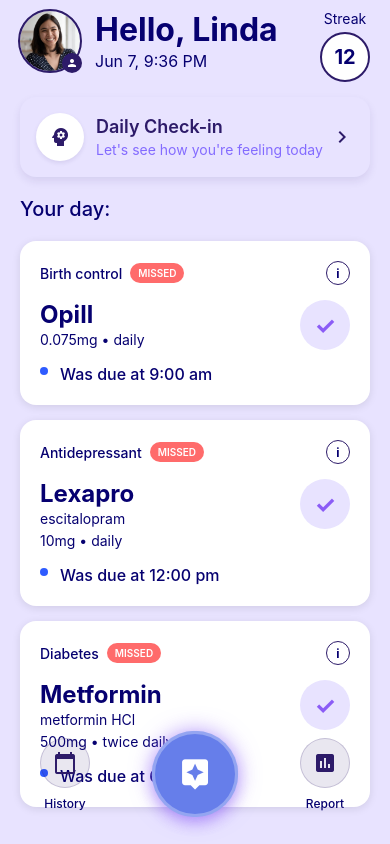
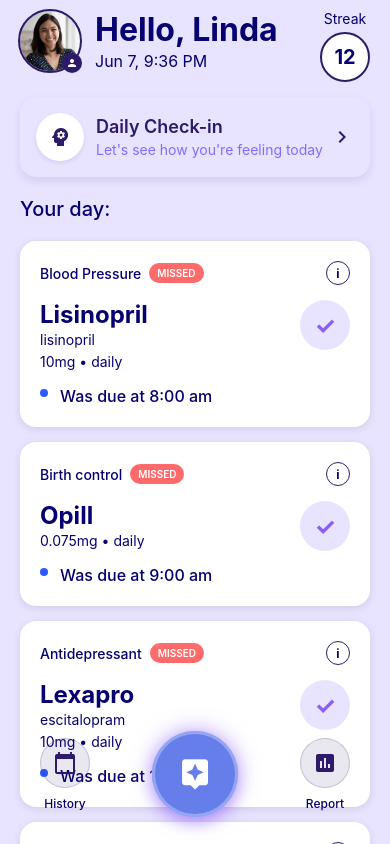
Before and after one commit to lucasaerb/cura, a React Native app: screen / in a window 390 px wide. Built offline with nearby package versions, Linux system fonts and the light colour scheme.

Commit message:
add 2 more pills

```diff
--- a/App.js
+++ b/App.js
@@ -90,6 +90,44 @@
     lastTaken: null,
     refillDate: '2024-12-25',
     prescribedBy: 'Dr. Davis'
+  },
+  {
+    id: 4,
+    name: 'Lisinopril',
+    genericName: 'lisinopril',
+    category: 'Blood Pressure',
+    dosage: '10mg',
+    dueTime: '08:00',
+    frequency: 'daily',
+    instructions: 'Take on empty stomach',
+    taken: false,
+    nextIntake: null,
+    brandColor: '#2E5BFF',
+    streak: 14,
+    totalDoses: 30,
+    missedDoses: 1,
+    lastTaken: null,
+    refillDate: '2024-12-30',
+    prescribedBy: 'Dr. Wilson'
+  },
+  {
+    id: 5,
+    name: 'Atorvastatin',
+    genericName: 'atorvastatin calcium',
+    category: 'Cholesterol',
+    dosage: '20mg',
+    dueTime: '21:00',
+    frequency: 'daily',
+    instructions: 'Take in the evening',
+    taken: false,
+    nextIntake: null,
+    brandColor: '#2E5BFF',
+    streak: 9,
+    totalDoses: 30,
+    missedDoses: 0,
+    lastTaken: null,
+    refillDate: '2025-01-05',
+    prescribedBy: 'Dr. Brown'
   }
 ];
 
@@ -167,10 +205,16 @@
 
   const loadMedications = async () => {
     try {
-      const savedMedications = await AsyncStorage.getItem('medications');
-      if (savedMedications) {
-        setMedications(JSON.parse(savedMedications));
-      }
+      // TEMPORARY: Force reset to use new medications with 5 drugs
+      await AsyncStorage.removeItem('medications');
+      setMedications(initialMedications);
+      saveMedications(initialMedications);
+
+      // Original code (commented out temporarily):
+      // const savedMedications = await AsyncStorage.getItem('medications');
+      // if (savedMedications) {
+      //   setMedications(JSON.parse(savedMedications));
+      // }
     } catch (error) {
       console.error('Error loading medications:', error);
     }
```
